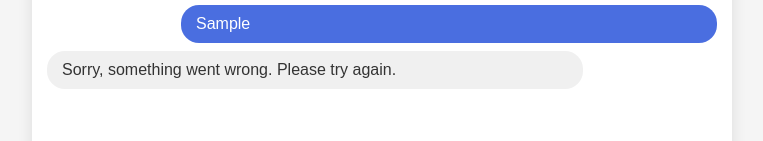
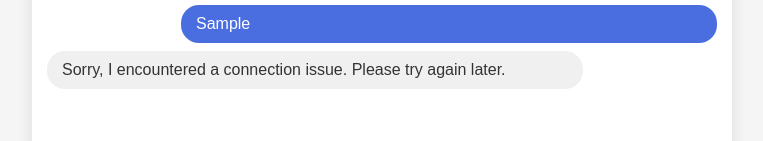
Before and after one commit to besaliu/ai-chatbot-chat-app, a plain HTML site: page index.html in a window 1280 px wide. Both pictures are taken after typing "Sample" into the empty fields and a click on the button "Send". Shown: the part 202-343 px from the top of the page, without its empty margins (258-1021 px from the left). Drawn offline with Linux system fonts and the light colour scheme; no server answers.

Commit message:
Update index.html

```diff
--- a/index.html
+++ b/index.html
@@ -183,22 +183,20 @@
         showLoadingIndicator();
 
         try {
-    // Send request to backend with CORS settings
+          // Send request to backend
           const response = await fetch('https://aichatbotbackend-epfoyk2aq-besalius-projects.vercel.app/api/chat', {
             method: 'POST',
             headers: {
               'Content-Type': 'application/json'
             },
-  credentials: 'include', // Send cookies if needed
-  mode: 'cors', // Ensure CORS is handled properly
+            credentials: 'include',
+            mode: 'cors',
             body: JSON.stringify({
               messages: conversationHistory,
-    sessionId: Date.now().toString() // Using a unique sessionId for tracking
+              sessionId: Date.now().toString()
             })
           });
 
-
-    // Rest of your function remains the same
           const data = await response.json();
           removeLoadingIndicator();
 
@@ -213,7 +211,7 @@
           }
         } catch (error) {
           removeLoadingIndicator();
-    addMessageToUI('Sorry, something went wrong. Please try again.', false);
+          addMessageToUI('Sorry, I encountered a connection issue. Please try again later.', false);
           console.error('Error:', error);
         }
       }
```
Lines whose indentation alone changed are shown as unchanged.
